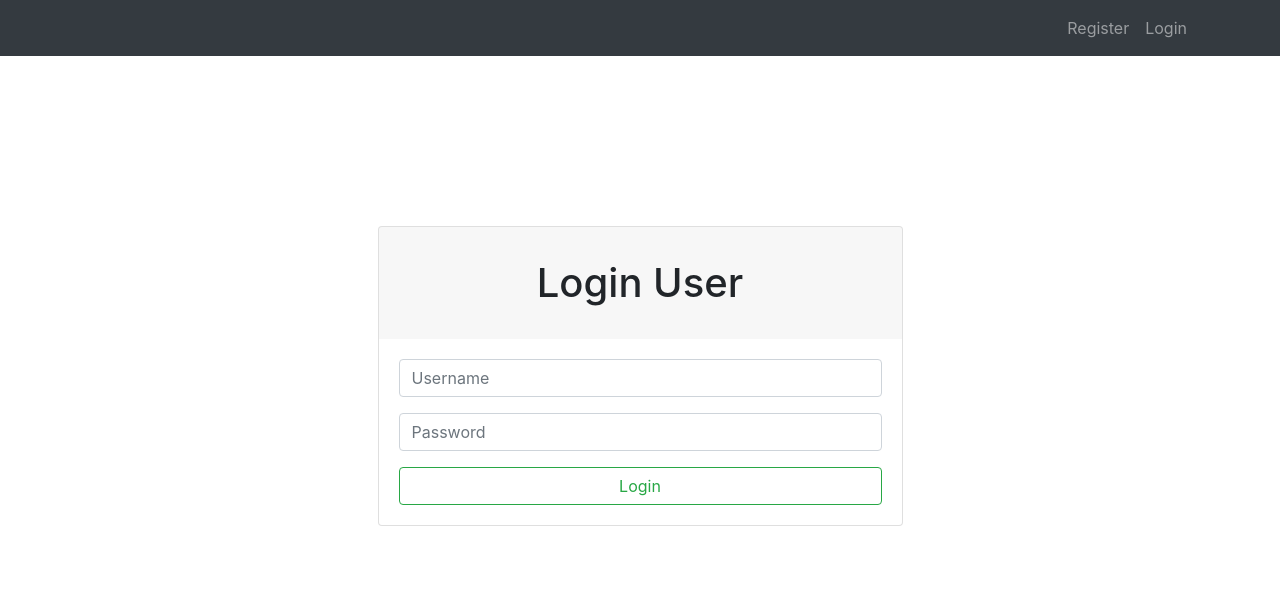
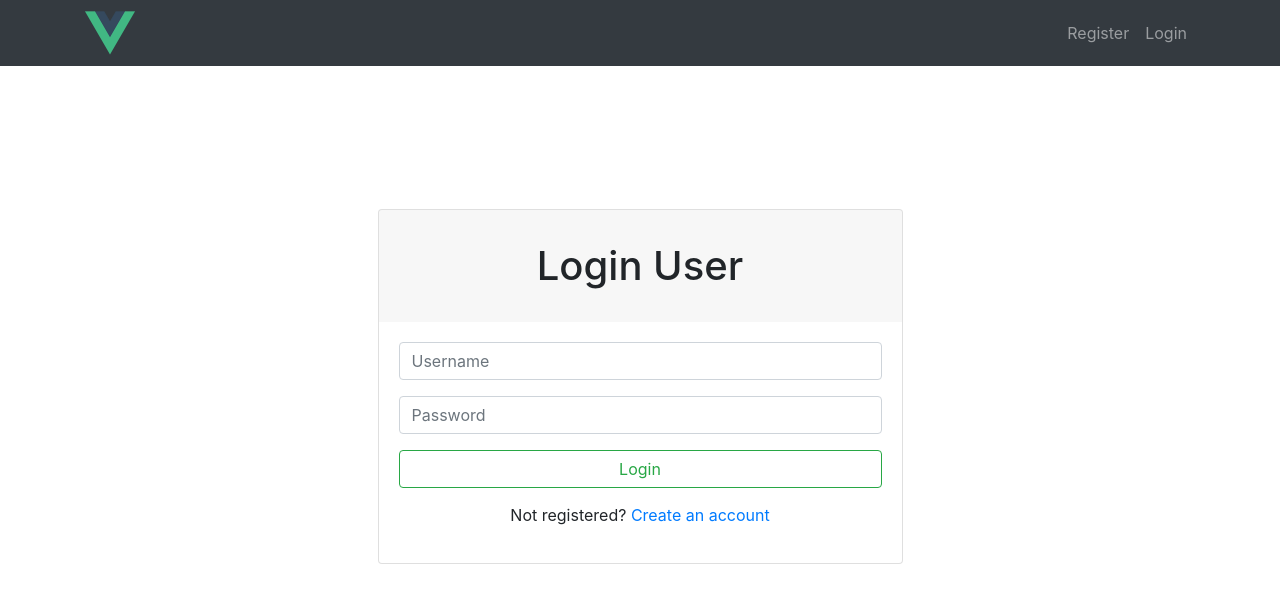
Before and after one commit to duc11102000/vuejs-local-storage, a Vue app: page /login in a window 1280 px wide. Shown: the top 600 px of the page. Built offline with nearby package versions, Linux system fonts and the light colour scheme.

Commit message:
minor updates

```diff
--- a/src/components/LoginPage.vue
+++ b/src/components/LoginPage.vue
@@ -34,6 +34,9 @@
                 <button class="btn btn-outline-success form-control">
                   Login
                 </button>
+                <div class="registerRoute">
+                  <p class="message">Not registered? <router-link to="/register">Create an account</router-link></p>
+                </div>
               </form>
             </div>
           </div>
@@ -109,4 +112,11 @@ export default {
   align-content: center;
   border: none;
 }
+
+.registerRoute {
+  display: flex;
+  justify-content: center;
+  align-items: center;
+  margin-top: 15px;
+}
 </style>
--- a/src/components/NavBar.vue
+++ b/src/components/NavBar.vue
@@ -1,7 +1,10 @@
 <template>
   <nav class="navbar navbar-expand-lg navbar-dark bg-dark">
     <div class="container">
-      <router-link class="navbar-brand" to="/homepage" v-if="user"><img src="../assets/logo.png" alt=""></router-link>
+      <router-link class="navbar-brand" to="/homepage" v-if="user"
+        ><img src="../assets/logo.png" alt=""
+      /></router-link>
+      <img src="../assets/logo.png" alt="" v-else>
       <button
         class="navbar-toggler"
         type="button"
@@ -23,6 +26,9 @@
             <router-link class="nav-link" to="/login">Login</router-link>
           </li>
           <li class="nav-item" v-if="user">
+            <router-link class="nav-link" to="/dashboard">Change password</router-link>
+          </li>
+          <li class="nav-item" v-if="user">
             <a class="nav-link" href="" @click.prevent="logoutUser">Logout</a>
           </li>
         </ul>
@@ -41,15 +47,14 @@ export default {
 
   methods: {
     logoutUser() {
-      localStorage.removeItem('activeUser');
-      this.$router.push('/login')
+      localStorage.removeItem("activeUser");
+      this.$router.push("/login");
       window.location.reload();
-    }
+    },
   },
 
   mounted() {
-    if (localStorage.activeUser)
-    {
+    if (localStorage.activeUser) {
       let activeUser = localStorage.activeUser;
       this.user = JSON.parse(activeUser);
     }
@@ -58,7 +63,7 @@ export default {
 </script>
 
 <style>
-.navbar-brand img{
+ img {
   width: 50px;
   height: 50px;
 }
--- a/src/views/DashBoard.vue
+++ b/src/views/DashBoard.vue
@@ -1,5 +1,5 @@
 <template>
-  <h1>dashboard</h1>
+  <h1>Not implement yet :)</h1>
 </template>
 
 <script>
```
